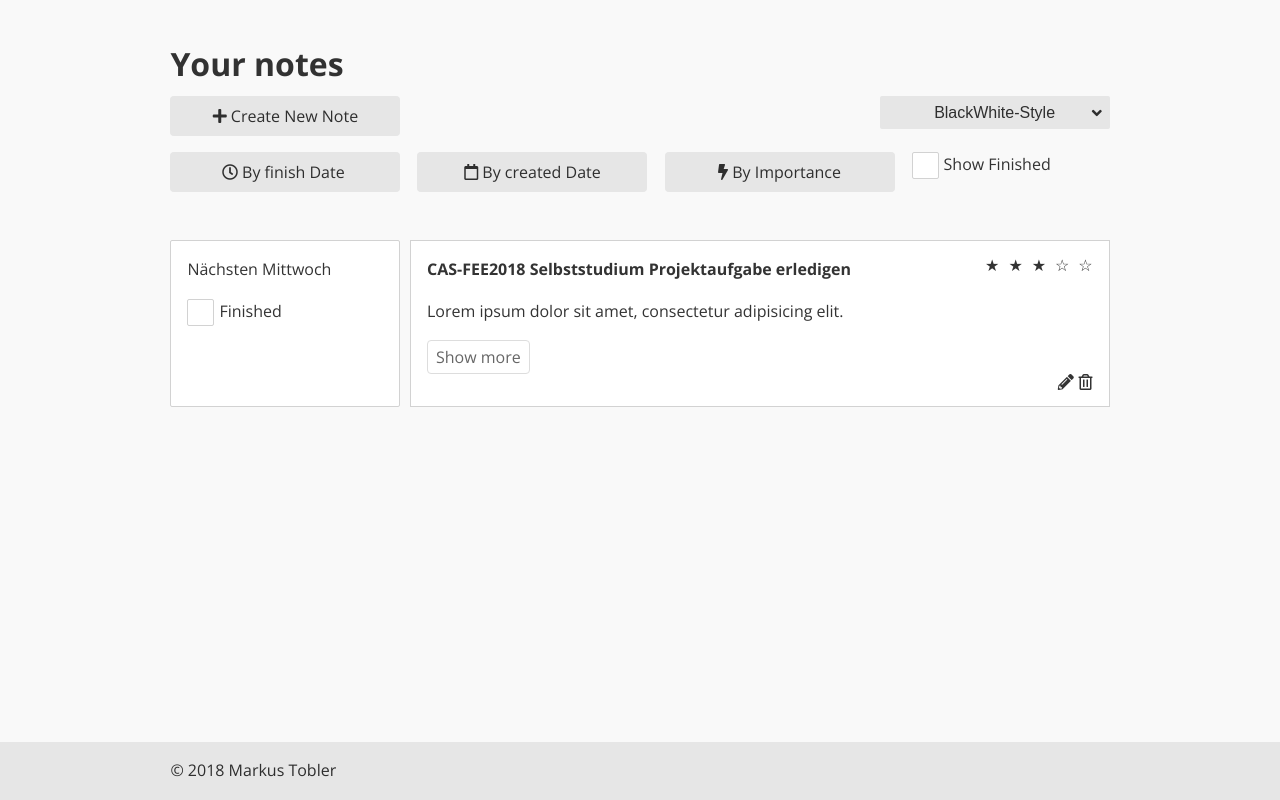
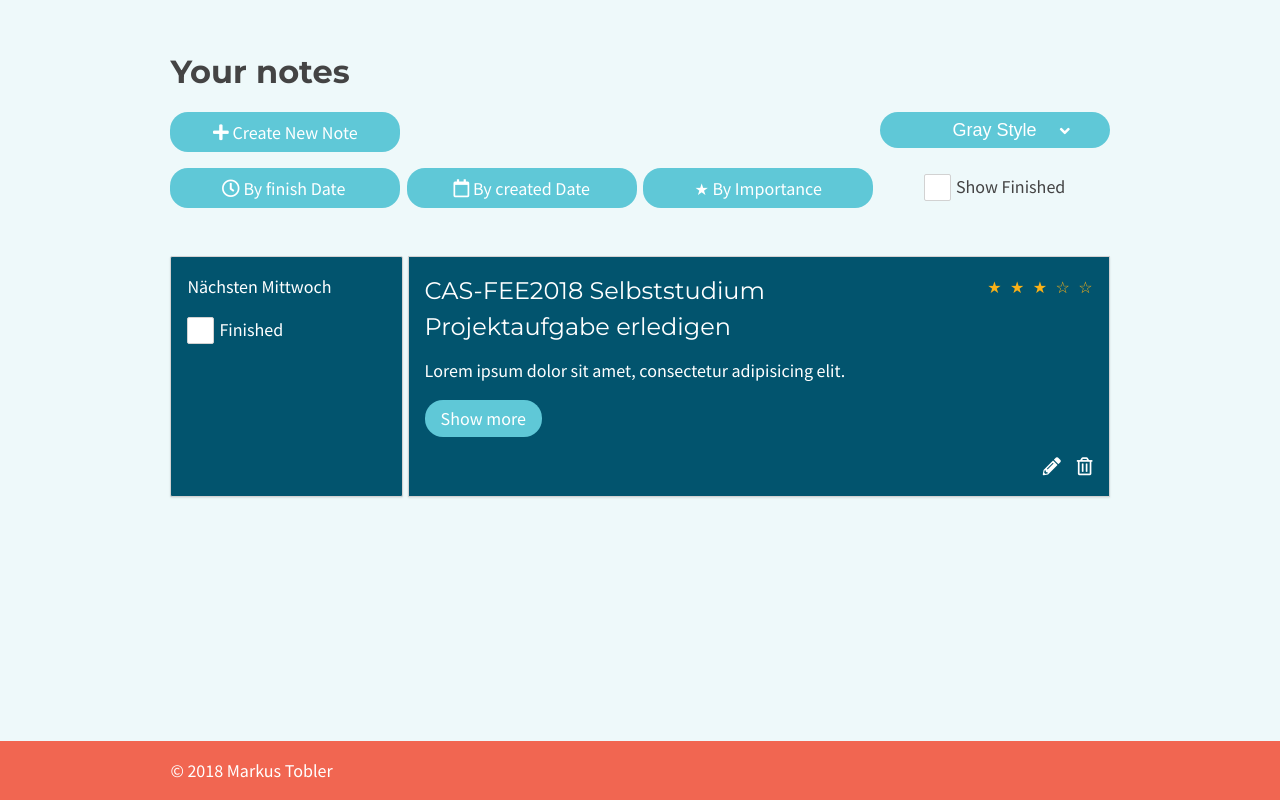
Before and after one commit to markustobler/notes, a plain HTML site: page public/index.html in a window 1280 px wide. Drawn offline with nearby package versions, Linux system fonts and the light colour scheme.

Commit message:
add style switcher and color styles

```diff
--- a/public/css/_buttons.css
+++ b/public/css/_buttons.css
@@ -1,12 +1,11 @@
 .btn{
     font-family: inherit;
     font-size: 100%;
-    padding: 0.5rem 1rem;
-    color: rgba(0, 0, 0, 0.80);
+    color: var(--color-button-font);
     border: none rgba(0, 0, 0, 0);
-    background-color: #E6E6E6;
+    background-color: var(--color-button);
     text-decoration: none;
-    border-radius: 4px;
+    border-radius: 18px;
     width: 100%;
     margin-bottom: 1rem;
     height: 2.5rem;
@@ -15,7 +14,7 @@
 .btn-hover,
 .btn:hover,
 .btn:focus {
-    background-image: linear-gradient(transparent, rgba(0,0,0, 0.05) 40%, rgba(0,0,0, 0.10));
+    background: var(--color-button-active);
 }
 
 .btn:focus {
@@ -52,11 +51,11 @@ input[type="submit"] {
     font-family: inherit;
     font-size: 100%;
     padding: 0.5rem 1rem;
-    color: rgba(0, 0, 0, 0.80);
-    border: none rgba(0, 0, 0, 0);
-    background-color: #E6E6E6;
+    color: var(--color-button-font);
+    border: none;
+    background-color: var(--color-button);
     text-decoration: none;
-    border-radius: 4px;
+    border-radius: 18px;
     width: 100%;
     margin-bottom: 1rem;
     height: 2.5rem;
--- a/public/css/_form.css
+++ b/public/css/_form.css
@@ -12,9 +12,9 @@ label.select:after {
     font-family: 'Font Awesome\ 5 Free';
     font-weight: 900;
     font-size: 1rem;
-    color: rgba(0, 0, 0, 0.80);
-    right:0.5rem;
-    top: calc(50% - 0.5rem);
+    color: var(--color-button-font);
+    right:2.5rem;
+    top: calc(50% - 0.7rem);
     position:absolute;
     pointer-events:none;
 }
@@ -23,8 +23,8 @@ label.select select{
     padding: 0.5rem 1rem;
     margin: 0;
     font-size: 100%;
-    color: rgba(0, 0, 0, 0.80);
-    background-color: #E6E6E6;
+    color: var(--color-button-font);
+    background-color: var(--color-button);
     border:none;
     outline:none;
     display: inline-block;
@@ -33,10 +33,9 @@ label.select select{
     appearance:none;
     cursor:pointer;
     width: 100%;
-    border-radius: 2px;
+    border-radius: 18px;
 }
 
-/* media queries select */
 @media (min-width: 640px) {
     label.select {
         width: calc(50% - 0.3rem);
@@ -104,7 +103,7 @@ input[type=text]:focus, textarea:focus, input[type=date]:focus{
 }
 
 .checkbox-container input:checked ~ .checkmark {
-    background-color: #2196f3;
+    background-color: var(--color-checkbox-checked);
     border: none;
 }
 
@@ -130,6 +129,10 @@ input[type=text]:focus, textarea:focus, input[type=date]:focus{
     transform: rotate(45deg);
 }
 
+.showfinished{
+    padding: 0.5rem;
+}
+
 /* form on edit page*/
 .form__actions {
     grid-column: 2;
@@ -145,7 +148,7 @@ input[type=text]:focus, textarea:focus, input[type=date]:focus{
     width: 100%;
     padding: 0.75rem 1.25rem;
     border: 1px solid #ccc;
-    border-radius: 4px;
+    border-radius: 18px;
     font-size: inherit;
     display: block;
 }
@@ -176,13 +179,13 @@ label.star {
     float: right;
     padding: 5px;
     font-size: 1.5rem;
-    color: #444;
+    color: var(--color-staricon-solid);
     transition: all .2s;
 }
 
 input.star:checked ~ label.star:before {
     content: '\2605';
-    color: #888888;
+    color: var(--color-staricon-solid);
     transition: all .25s;
 }
 
@@ -195,8 +198,6 @@ label.star:before {
     cursor: pointer;
 }
 
-
-/* media queries select */
 @media (min-width: 640px) {
     .form {
         display: grid;
--- a/public/css/_typography.css
+++ b/public/css/_typography.css
@@ -1,14 +1,30 @@
 p{
     margin-bottom: 1rem;
-    line-height: 1.6;
 }
 
-h1.heading-1{
+.heading-1{
+    font-family: Montserrat,sans-serif;
     font-size: 2rem;
-    font-weight: bold;
+    font-weight: 700;
     margin-bottom: 1rem;
+}
+
+.heading-3{
+    font-family: Montserrat,sans-serif;
+    font-weight: 400;
+    font-size: 24px;
+    line-height: 36px;
+    margin-bottom: 12px;
 }
 
 p.copy{
     margin: 0;
 }
+
+.heading-3{
+    font-family: Montserrat,sans-serif;
+    font-weight: 400;
+    font-size: 24px;
+    line-height: 36px;
+    margin-bottom: 12px;
+}
--- /dev/null
+++ b/public/css/_variables.css
@@ -0,0 +1,39 @@
+body{
+    --color-white: #fff;
+    --color-black: #000;
+    --color-dark-gray: #444;
+    --color-light-gray: #e6e6e6;
+    --color-primary: #02546e;
+    --color-secundary: #f16651;
+    --color-tertiary: #FAB117;
+}
+
+
+
+body.gray-style {
+    --color-background: #f9f9f9;
+    --color-note-font: var(--color-dark-gray);
+    --color-note-background: var(--color-white);
+    --color-font: var(--color-dark-gray);
+    --color-footer: var(--color-light-gray);
+    --color-footer-font: var(--color-dark-gray);
+    --color-button-font: var(--color-dark-gray);
+    --color-button: var(--color-light-gray);
+    --color-button-active: #cbcbcb;
+    --color-checkbox-checked: #2196f3;
+    --color-staricon-solid: var(--color-dark-gray);
+}
+
+body.color-style {
+    --color-background: rgba(95,200,215,.1);
+    --color-note-font: var(--color-white);
+    --color-note-background: var(--color-primary);
+    --color-font: var(--color-dark-gray);
+    --color-footer: var(--color-secundary);
+    --color-footer-font: var(--color-white);
+    --color-button-font: var(--color-white);
+    --color-button: #5FC8D7;
+    --color-button-active: #55B3C1;
+    --color-checkbox-checked: var(--color-secundary);
+    --color-staricon-solid: var(--color-tertiary);
+}
--- a/public/css/app.css
+++ b/public/css/app.css
@@ -1,4 +1,5 @@
 @import url("_foundation.css");
+@import url("_variables.css");
 @import url("_typography.css");
 @import url("_grid.css");
 @import url("_buttons.css");
@@ -10,9 +11,11 @@ html, body {
 body {
     display: flex;
     flex-direction: column;
-    font-family: 'Open Sans', sans-serif;
-    color: rgba(0, 0, 0, 0.80);
-    background: #f9f9f9;
+    font-family: 'Source Sans Pro',sans-serif;
+    color: var(--color-font);
+    background: var(--color-background);
+    font-size: 18px;
+    line-height: 1.5;
 }
 
 .header{
@@ -28,27 +31,32 @@ body {
 .note{
     border-radius: 2px;
     margin-bottom: 2rem;
+    color: var(--color-note-font);
 }
 
 .note .left{
-    background-color: white;
-    border: 1px solid #d2d2d2;
+    background-color: var(--color-note-background);
     border-bottom: 0;
     padding: 1rem;
     box-sizing: border-box;
     margin-bottom: 0;
     width: 100%;
     text-align: center;
+    box-shadow: 0 1px 2px 0 rgba(0,0,0,.1);
 }
 
 .note .right{
-    background-color: white;
-    border: 1px solid #d2d2d2;
+    background-color: var(--color-note-background);
     border-top: 1px dashed #d2d2d2;
     padding: 1rem;
     box-sizing: border-box;
     margin-bottom: 0;
     width: 100%;
+    box-shadow: 0 1px 2px 0 rgba(0,0,0,.1);
+}
+
+.note:hover .left, .note:hover .right{
+    box-shadow: 0 1px 30px 0 rgba(0,0,0,.2);
 }
 
 .header__rating{
@@ -64,22 +72,19 @@ body {
     margin-left: 0
 }
 
-.header--title{
-    margin-bottom: 0.5rem;
-}
-
 .note__footer{
     text-align: right;
 }
 
 .note__footer i{
-    margin-left: 0.3rem;
+    margin-left: 1rem;
 }
 
 .footer {
     padding: 1rem;
     flex-shrink: 0;
-    background-color: #e6e6e6;
+    background-color: var(--color-footer);
+    color: var(--color-footer-font);
 }
 
 /* Star Icons */
@@ -91,6 +96,10 @@ body {
     text-rendering: auto;
     line-height: 1;
     font-size: 1rem;
+}
+
+.staricon--color{
+    color: var(--color-staricon-solid);
 }
 
 .staricon--solid:before{
@@ -111,7 +120,7 @@ body {
     }
 
     .note .left {
-        width: calc(25% - 0.3rem);
+        width: calc(25% - 0.15rem);
         margin-bottom: 1rem;
         border-radius: 2px;
         text-align: justify;
@@ -119,7 +128,7 @@ body {
     }
 
     .note .right {
-        width: calc(75% - 0.3rem);
+        width: calc(75% - 0.15rem);
         margin-bottom: 1rem;
         border: 1px solid #d2d2d2;
     }
@@ -129,10 +138,6 @@ body {
         justify-content: space-between;
     }
 
-    .header--title{
-        margin-bottom: 1rem;
-    }
-
     .header__rating{
         width: 30%;
         text-align: right;
@@ -140,9 +145,14 @@ body {
     }
 }
 
+header .show-finished {
+    padding-top: 0.3rem;
+    text-align: center;
+}
+
 @media (min-width: 1024px) {
     header .show-finished {
-        width: calc(25% - 2.3rem);
+        width: calc(25% - 0.3rem);
     }
 }
 
@@ -170,10 +180,17 @@ body {
 .read-more-trigger {
     cursor: pointer;
     display: inline-block;
-    padding: 0 .5rem;
-    color: #666;
-    font-size: 1rem;
-    line-height: 2;
-    border: 1px solid #ddd;
-    border-radius: .25rem;
+    font-family: inherit;
+    font-size: 100%;
+    color: var(--color-button-font);
+    border: none rgba(0, 0, 0, 0);
+    background-color: var(--color-button);
+    text-decoration: none;
+    border-radius: 18px;
+    margin-bottom: 1rem;
+    padding: 0.3rem 1rem;
 }
+
+.read-more-trigger:hover{
+    background: var(--color-button-active);
+}
--- a/public/index.html
+++ b/public/index.html
@@ -4,7 +4,7 @@
     <meta charset="utf-8"/>
     <meta name="viewport" content="width=device-width, initial-scale=1.0"/>
     <meta name="description" content="The simplest way to keep notes. Light, clean, and free.">
-    <link href="https://fonts.googleapis.com/css?family=Open+Sans:400,700" rel="stylesheet">
+    <link href="https://fonts.googleapis.com/css?family=Montserrat:400,700|Source+Sans+Pro:400,700|Vollkorn" rel="stylesheet">
     <link rel="stylesheet" href="https://use.fontawesome.com/releases/v5.0.13/css/all.css"
           integrity="sha384-DNOHZ68U8hZfKXOrtjWvjxusGo9WQnrNx2sqG0tfsghAvtVlRW3tvkXWZh58N9jp" crossorigin="anonymous">
     <link rel="stylesheet" type="text/css" href="css/app.css">
@@ -21,7 +21,7 @@
     <meta name="msapplication-config" content="favicons/browserconfig.xml">
     <meta name="theme-color" content="#ffffff">
 </head>
-<body>
+<body class="color-style">
 <div class="content">
     <div class="grid-container">
         <header class="header">
@@ -30,21 +30,24 @@
             <div class="flex__grid flex__grid--space-between">
                 <button type="button" class="btn btn--basic"><i class="fas fa-plus"></i>&nbsp;Create New Note</button>
                 <label class="select">
-                    <select>
-                        <option value="blackwhite">BlackWhite-Style</option>
-                        <option value="color">Color-Style</option>
+                    <select id="styleSwitcher">
+                        <option value="gray-style">Gray Style</option>
+                        <option value="color-style">Color Style</option>
                     </select>
                 </label>
             </div>
             <div class="flex__grid flex__grid--space-between filter">
                 <button type="button" class="btn btn--basic"><i class="far fa-clock"></i>&nbsp;By finish Date&nbsp;</button>
                 <button type="button" class="btn btn--basic"><i class="far fa-calendar"></i>&nbsp;By created Date</button>
-                <button type="button" class="btn btn--basic"><i class="fas fa-bolt"></i>&nbsp;By Importance</button>
-                <label class="checkbox-container show-finished">
-                    <input type="checkbox" name="finished" value="0" />
-                    <span class="checkmark"></span>
-                    Show Finished
-                </label>
+                <button type="button" class="btn btn--basic"><i class="staricon staricon--solid"></i>&nbsp;By Importance</button>
+                <div class="show-finished">
+                    <label class="checkbox-container">
+                        <input type="checkbox" name="finished" value="0" />
+                        <span class="checkmark"></span>
+                        Show Finished
+                    </label>
+                </div>
+
 
             </div>
         </header>
@@ -61,14 +64,14 @@
                 </div>
                 <div class="right">
                     <div class="note__header">
-                        <p class="header--title"><b>CAS-FEE2018 Selbststudium Projektaufgabe erledigen</b></p>
+                        <h3 class="heading-3">CAS-FEE2018 Selbststudium Projektaufgabe erledigen</h3>
 
                         <div class="header__rating">
-                            <i class="staricon staricon--solid"></i>
-                            <i class="staricon staricon--solid"></i>
-                            <i class="staricon staricon--solid"></i>
-                            <i class="staricon staricon--regular"></i>
-                            <i class="staricon staricon--regular"></i>
+                            <i class="staricon staricon--solid staricon--color"></i>
+                            <i class="staricon staricon--solid staricon--color"></i>
+                            <i class="staricon staricon--solid staricon--color"></i>
+                            <i class="staricon staricon--regular staricon--color"></i>
+                            <i class="staricon staricon--regular staricon--color"></i>
                         </div>
                     </div>
 
```
Also changed, not shown: public/edit.html (+2 -2 lines), public/js/app.js (+41 -0 lines).
